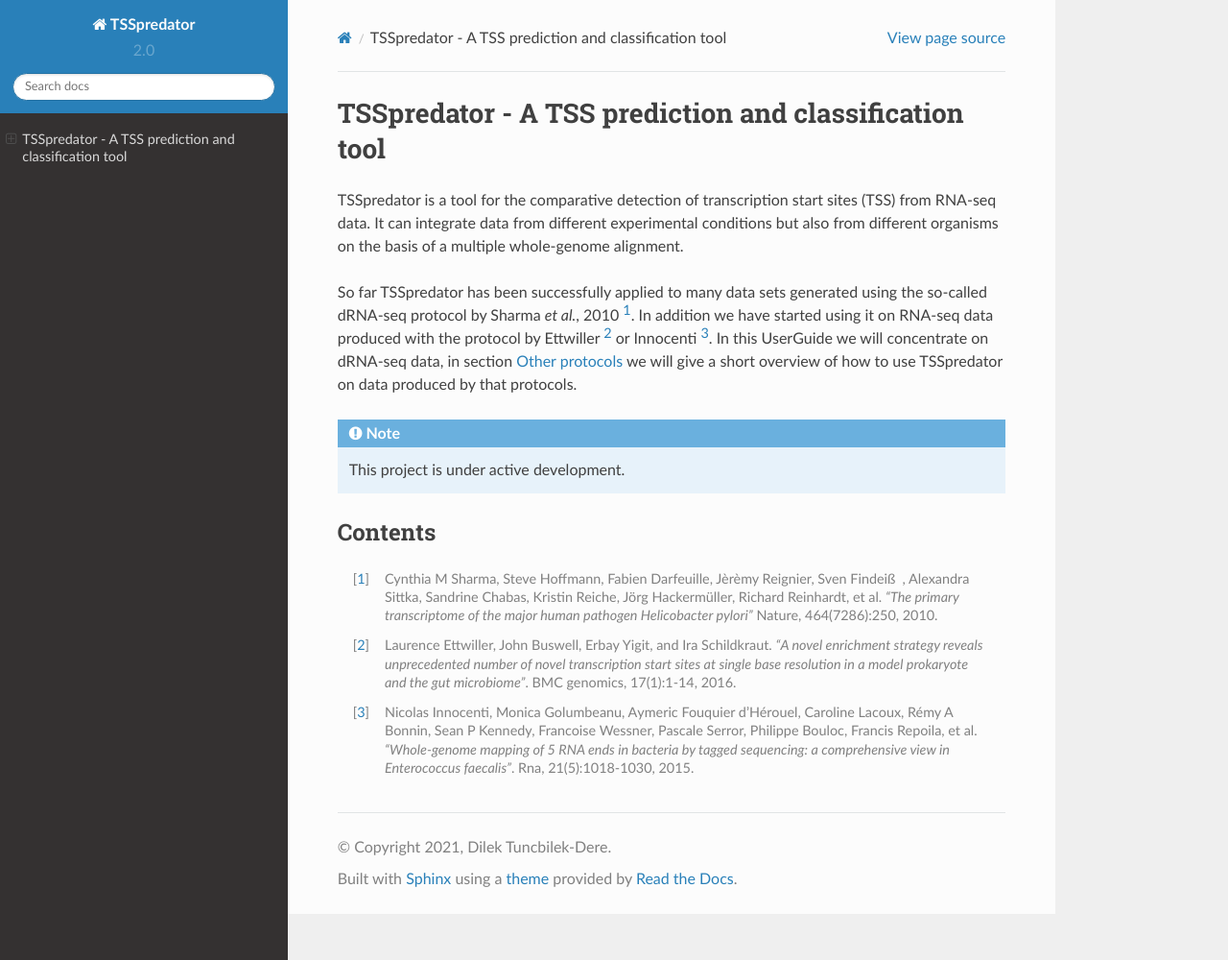
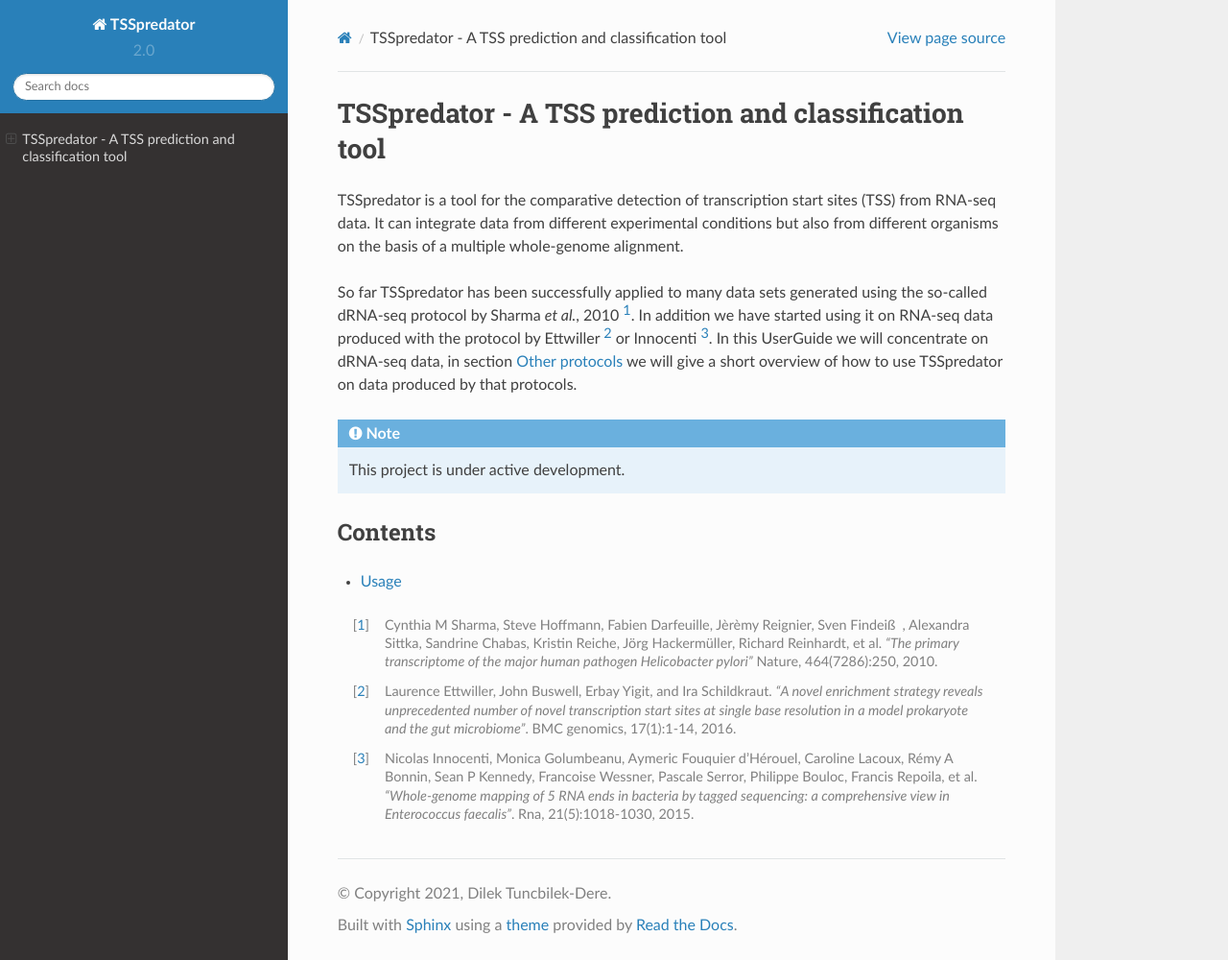
Before and after one commit to Integrative-Transcriptomics/TSSpredator2.0-rtd, a Sphinx documentation site: the page built from docs/source/index.rst, in a window 1280 px wide and 1000 px high. Shown: the whole window at 96% size. Built offline with Sphinx 7.4.7 and the Read the Docs theme 2.0.0, drawn with Linux system fonts in a browser that asks for light colours.

Commit message:
change index

```diff
--- a/docs/source/index.rst
+++ b/docs/source/index.rst
@@ -14,10 +14,7 @@ In this UserGuide we will concentrate on dRNA-seq data, in section :doc:`otherpr
 Contents
 --------
 
-.. toctree::
-   :titlesonly:
-
-
+- :doc:`usage`
 
 
 
```
